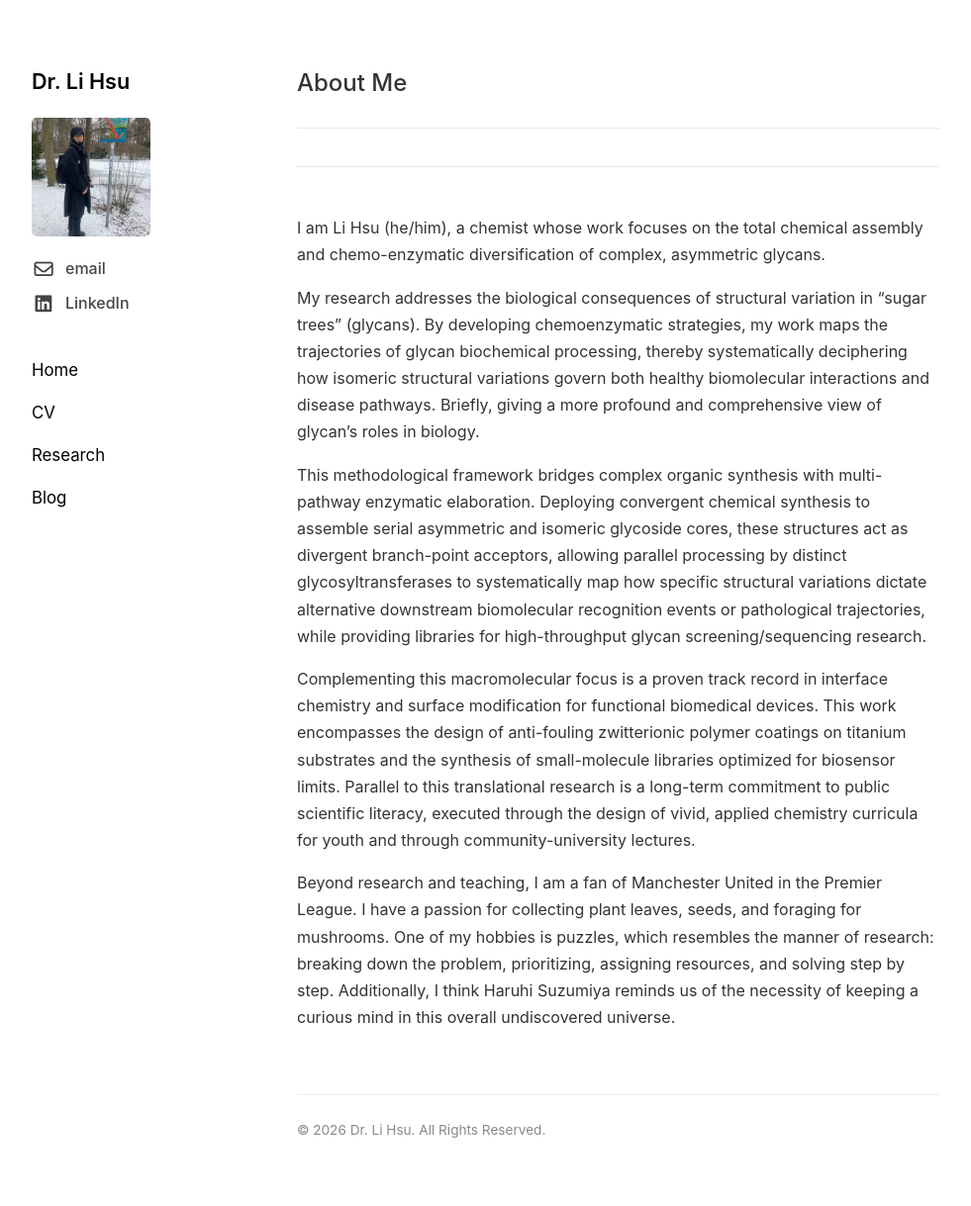
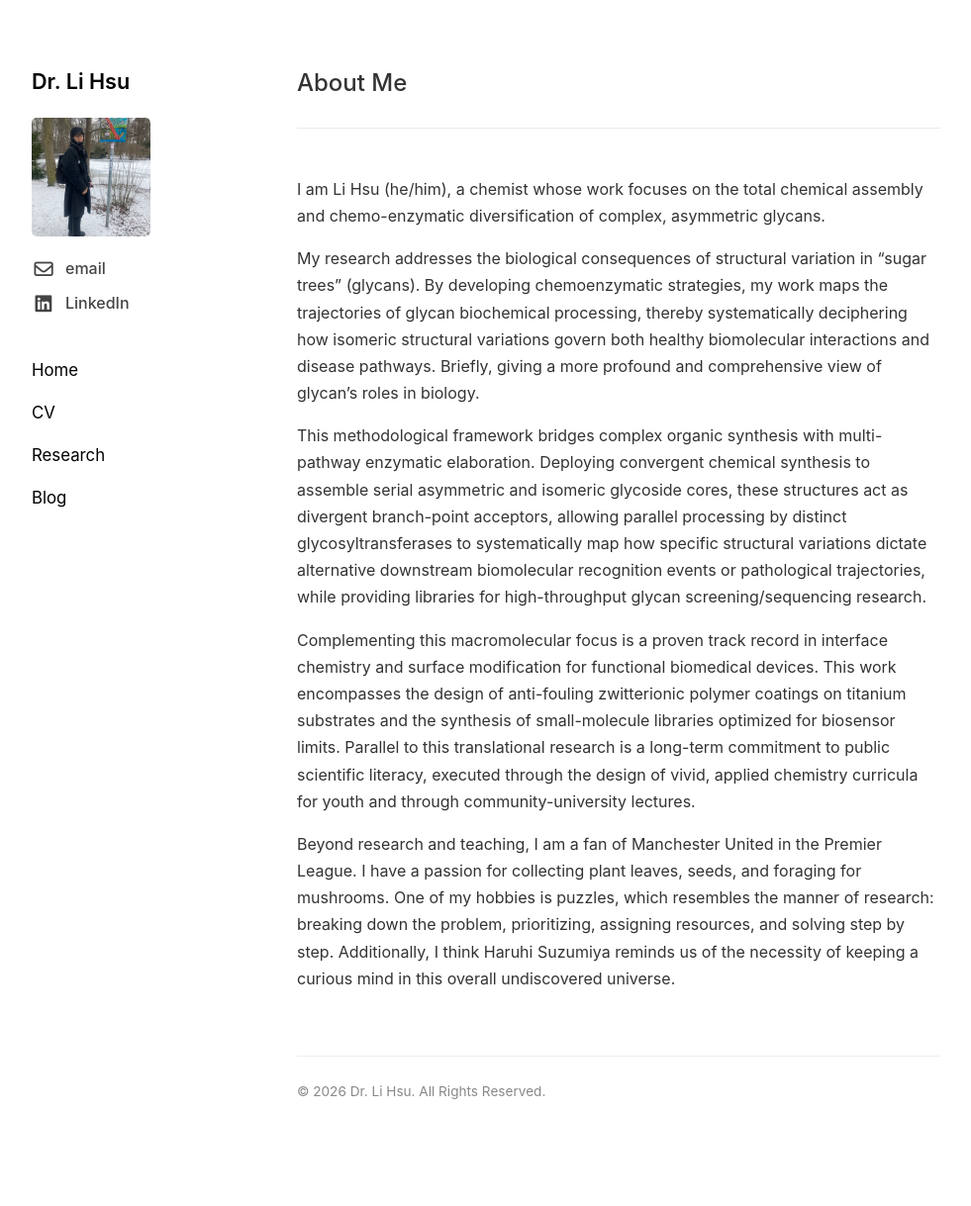
Before and after one commit to lorenzlhsu/lorenzlhsu.github.io, a Jekyll site: the page built from index.md, in a window 1280 px wide. Shown: the whole page at 99% size, without its empty margins (133-1114 px from the left). Built offline with Jekyll 4.4.1, drawn with Linux system fonts in a browser that asks for light colours; after the commit the page ends 1179 px from its top, so only the background shows below that.

Commit message:
Update index.md

```diff
--- a/index.md
+++ b/index.md
@@ -4,8 +4,7 @@ title: Home
 ---
 ## About Me
 
-<div style="border-top: 1px solid #eaeaea; border-bottom: 1px solid #eaeaea; padding: 1.2rem 0; margin: 1.5rem 0 3rem 0;">
-</div>
+<div style="border-top: 1px solid #eaeaea; margin: 1.5rem 0 3rem 0;"></div>
 I am Li Hsu (he/him), a chemist whose work focuses on the total chemical assembly and chemo-enzymatic diversification of complex, asymmetric glycans.
 
 My research addresses the biological consequences of structural variation in "sugar trees" (glycans). By developing chemoenzymatic strategies, my work maps the trajectories of glycan biochemical processing, thereby systematically deciphering how isomeric structural variations govern both healthy biomolecular interactions and disease pathways. Briefly, giving a more profound and comprehensive view of glycan's roles in biology.
```
